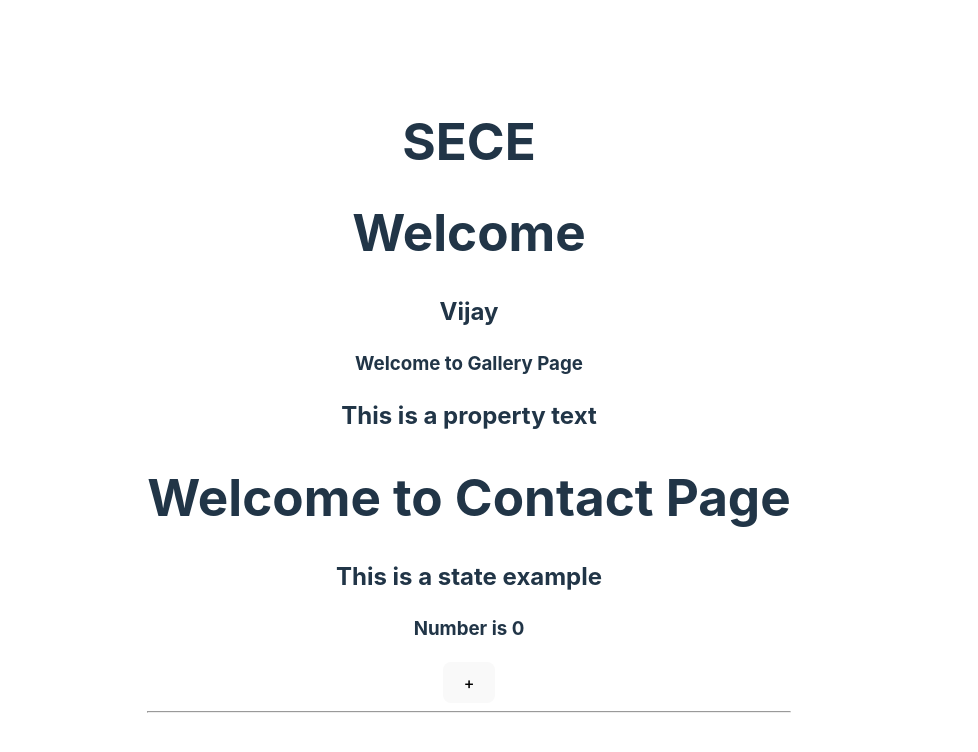
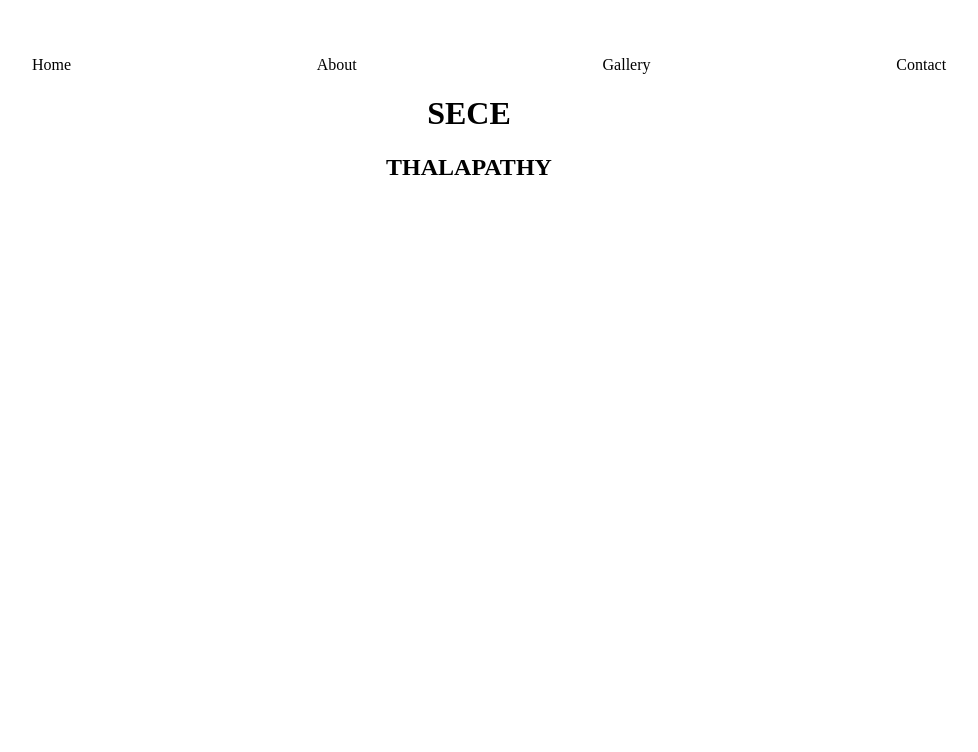
Before and after one commit to harishkumar2006/SECE2025MERN, a React (Vite) app in the folder seceFrontend/: page / in a window 1280 px wide. Shown: the top 752 px of the page, without its empty margins (171-1149 px from the left). Built offline with nearby package versions, Linux system fonts and the light colour scheme.

Commit message:
day 8 f.n

```diff
--- a/seceFrontend/package.json
+++ b/seceFrontend/package.json
@@ -11,7 +11,8 @@
   },
   "dependencies": {
     "react": "^18.3.1",
-    "react-dom": "^18.3.1"
+    "react-dom": "^18.3.1",
+    "react-router-dom": "^7.1.3"
   },
   "devDependencies": {
     "@eslint/js": "^9.17.0",
--- /dev/null
+++ b/seceFrontend/src/CSS/Navbar.css
@@ -0,0 +1,7 @@
+
+    nav ul{
+        list-style-type: none;
+        display: flex;
+        justify-content: space-around;
+
+    }
--- a/seceFrontend/src/components/FunctionalComponents/about.jsx
+++ b/seceFrontend/src/components/FunctionalComponents/about.jsx
@@ -1,10 +1,18 @@
+import { useState } from "react";
+//Event Handling
 const About=()=>{
+    var [text, setText] = useState("Vijay");
+    function handleText(event){
+        setText(event.target.value)
+    }
     return (
-        <>
-        <h1>Welcome</h1>
-        <h2>Vijay</h2>
-        </>
-    )
-}
+        <div>
+        <h1>This is about Component</h1>
+        <h2>Text area</h2>
+        <textarea value={text} onChange={handleText}/>
+        <p>The text is : {text}</p>
+        </div>
+    );
+};
 
 export default About
--- a/seceFrontend/src/components/FunctionalComponents/home.jsx
+++ b/seceFrontend/src/components/FunctionalComponents/home.jsx
@@ -2,6 +2,7 @@ function Home(){
     return (
         <div>
             <h1>SECE</h1>
+            <h2>THALAPATHY</h2>
         </div>
     )
 }
--- /dev/null
+++ b/seceFrontend/src/components/FunctionalComponents/navbar.jsx
@@ -0,0 +1,17 @@
+import "../../css/Navbar.css"
+const Navbar = () => {
+    return(
+        <header>
+          <nav>
+            <ul>
+                <li>Home</li>
+                <li>About</li>
+                <li>Gallery</li>
+                <li>Contact</li>
+            </ul>
+          </nav>
+        </header>
+    )
+}
+
+export default Navbar
--- a/seceFrontend/src/main.jsx
+++ b/seceFrontend/src/main.jsx
@@ -1,18 +1,26 @@
 import { StrictMode } from 'react'
 import { createRoot } from 'react-dom/client'
-import './index.css'
 import App from './App.jsx'
 import Home from './components/FunctionalComponents/home.jsx'
 import About from './components/FunctionalComponents/about.jsx'
 import ClassComponent from './components/ClassComponents/classcompEG.jsx'
 import Gallery from './components/FunctionalComponents/gallery.jsx'
 import Contact from './components/FunctionalComponents/contact.jsx'
+import Navbar from './components/FunctionalComponents/navbar.jsx'
+import { BrowserRouter,Routes,Route } from 'react-router-dom'
+
 createRoot(document.getElementById('root')).render(
   <StrictMode>
-    <Home/>
-    <About/>
-    <ClassComponent/>
-    <Gallery/>
-    <Contact/><hr/>
+    <BrowserRouter>
+
+    <Navbar/>
+<Routes>
+    <Route path="/" element={<Home/>}></Route>
+    <Route path="/about" element={<About/>}></Route>
+    <Route path="/gallery" element={<Gallery/>}></Route>
+    <Route path="/contact" element={<Contact/>}></Route>
+ </Routes>
+
+    </BrowserRouter>
   </StrictMode>
 )
```
Also changed, not shown: 2 other files (tests, documents, lock files or other folders).
